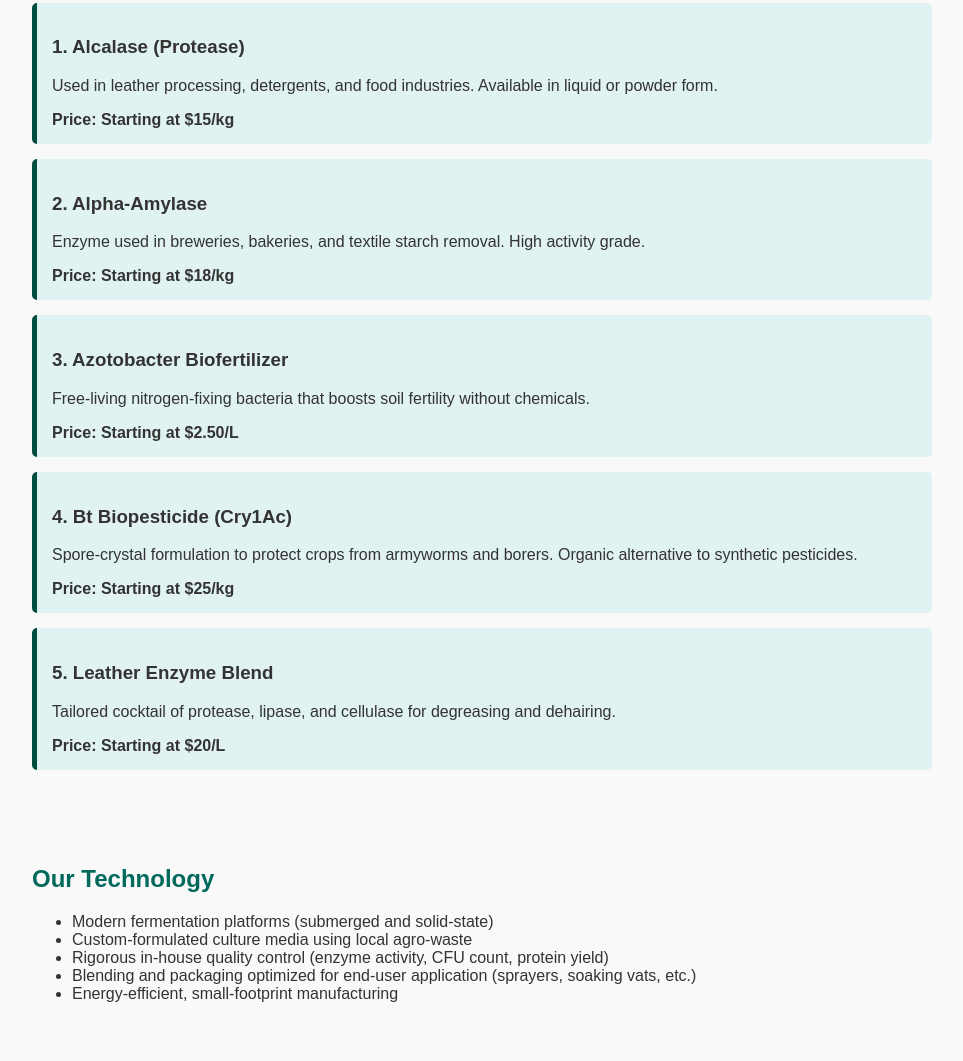
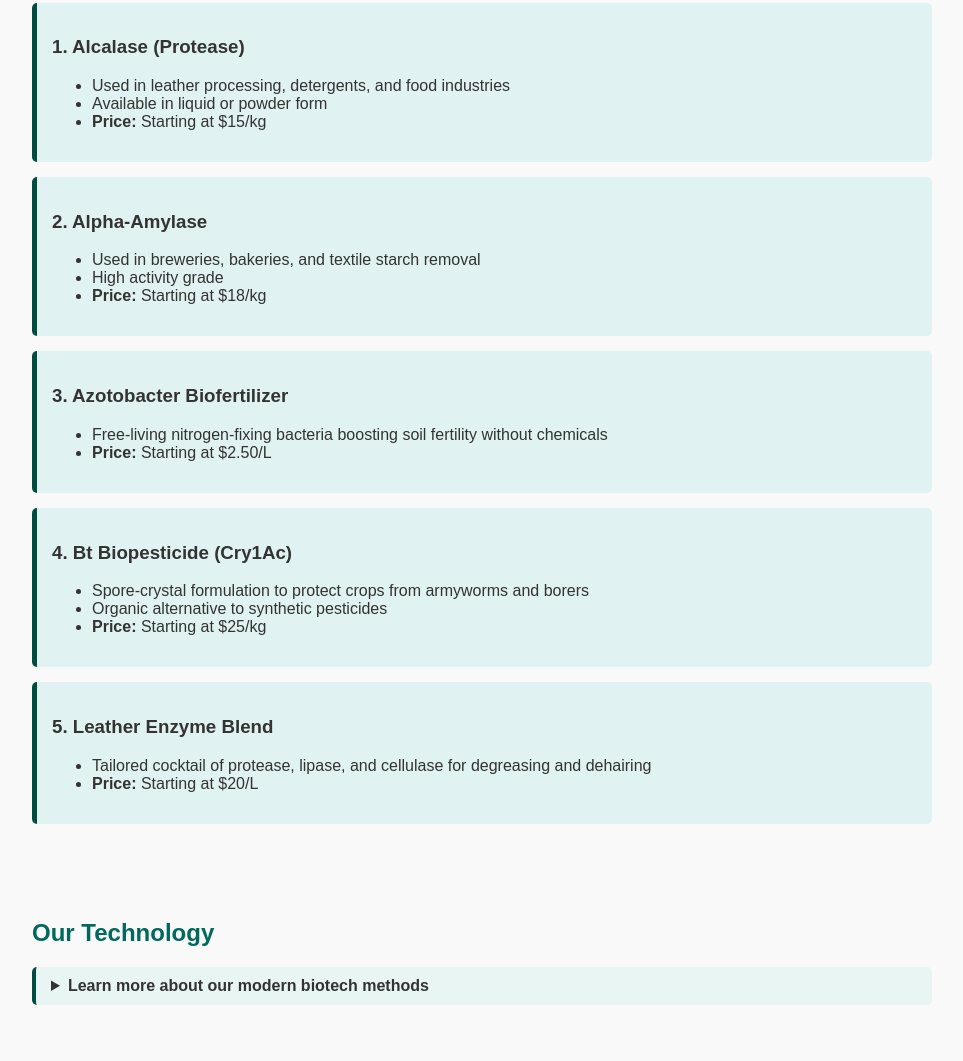
Before and after one commit to mgarsamo/geez-biotech, a plain HTML site: page index.html in a window 1280 px wide. Shown: the part 571-1632 px from the top of the page, without its empty margins (158-1121 px from the left). Drawn offline with Linux system fonts and the light colour scheme.

Commit message:
index.html

```diff
--- a/index.html
+++ b/index.html
@@ -4,7 +4,7 @@
   <meta charset="UTF-8" />
   <meta name="viewport" content="width=device-width, initial-scale=1.0"/>
 
-  <!-- Added meta description for SEO -->
+  <!-- Meta description for SEO -->
   <meta name="description" content="Ge'ez Bio | GeezBio | Ge'ezBio - Ethiopia’s leading biotech innovator delivering high-quality enzymes for brewing, textile, and food industries, alongside biofertilizers and eco-friendly biopesticides for sustainable agriculture and green farming. Trusted local producer supporting Ethiopian and East African farmers with natural pest control and enzyme solutions." />
 
   <title>Ge'ez Bio</title>
@@ -50,6 +50,18 @@
       height: 600px;
       border: none;
     }
+    details {
+      background-color: #e8f5f2;
+      border-left: 4px solid #004d40;
+      padding: 10px 15px;
+      margin: 15px 0;
+      border-radius: 5px;
+    }
+    details summary {
+      font-weight: bold;
+      cursor: pointer;
+      outline: none;
+    }
   </style>
 
   <script type="application/ld+json">
@@ -79,7 +91,7 @@
   }
   </script>
 
-  <!-- Added FAQPage structured data for rich results -->
+  <!-- FAQPage structured data -->
   <script type="application/ld+json">
   {
     "@context": "https://schema.org",
@@ -135,37 +147,52 @@
 
   <div class="product">
     <h3>1. Alcalase (Protease)</h3>
-    <p>Used in leather processing, detergents, and food industries. Available in liquid or powder form.</p>
-    <strong>Price: Starting at $15/kg</strong>
+    <ul>
+      <li>Used in leather processing, detergents, and food industries</li>
+      <li>Available in liquid or powder form</li>
+      <li><strong>Price:</strong> Starting at $15/kg</li>
+    </ul>
   </div>
 
   <div class="product">
     <h3>2. Alpha-Amylase</h3>
-    <p>Enzyme used in breweries, bakeries, and textile starch removal. High activity grade.</p>
-    <strong>Price: Starting at $18/kg</strong>
+    <ul>
+      <li>Used in breweries, bakeries, and textile starch removal</li>
+      <li>High activity grade</li>
+      <li><strong>Price:</strong> Starting at $18/kg</li>
+    </ul>
   </div>
 
   <div class="product">
     <h3>3. Azotobacter Biofertilizer</h3>
-    <p>Free-living nitrogen-fixing bacteria that boosts soil fertility without chemicals.</p>
-    <strong>Price: Starting at $2.50/L</strong>
+    <ul>
+      <li>Free-living nitrogen-fixing bacteria boosting soil fertility without chemicals</li>
+      <li><strong>Price:</strong> Starting at $2.50/L</li>
+    </ul>
   </div>
 
   <div class="product">
     <h3>4. Bt Biopesticide (Cry1Ac)</h3>
-    <p>Spore-crystal formulation to protect crops from armyworms and borers. Organic alternative to synthetic pesticides.</p>
-    <strong>Price: Starting at $25/kg</strong>
+    <ul>
+      <li>Spore-crystal formulation to protect crops from armyworms and borers</li>
+      <li>Organic alternative to synthetic pesticides</li>
+      <li><strong>Price:</strong> Starting at $25/kg</li>
+    </ul>
   </div>
 
   <div class="product">
     <h3>5. Leather Enzyme Blend</h3>
-    <p>Tailored cocktail of protease, lipase, and cellulase for degreasing and dehairing.</p>
-    <strong>Price: Starting at $20/L</strong>
+    <ul>
+      <li>Tailored cocktail of protease, lipase, and cellulase for degreasing and dehairing</li>
+      <li><strong>Price:</strong> Starting at $20/L</li>
+    </ul>
   </div>
 </section>
 
 <section id="technology">
   <h2>Our Technology</h2>
+  <details>
+    <summary>Learn more about our modern biotech methods</summary>
     <ul>
       <li>Modern fermentation platforms (submerged and solid-state)</li>
       <li>Custom-formulated culture media using local agro-waste</li>
@@ -173,10 +200,12 @@
       <li>Blending and packaging optimized for end-user application (sprayers, soaking vats, etc.)</li>
       <li>Energy-efficient, small-footprint manufacturing</li>
     </ul>
+  </details>
 </section>
 
 <section id="about">
   <h2>Our Story</h2>
+  <!-- No changes here as requested -->
   <p>Our journey began with a shared concern: the undeniable harm that chemical-based fertilizers and pesticides are causing to both human health and the environment. We couldn’t look away from the long-term damage—soil degradation, water contamination, and the growing health risks tied to the food we consume.
 With Lydia’s background in medicine and Melaku’s in biochemistry, we found a natural synergy. Together, we envisioned a more holistic approach—one that protects human well-being, nourishes the earth, and uplifts local communities.
 Ge’ez Bio was born from that vision: a commitment to creating safe, and effective alternatives. We believe that healthy food starts with healthy soil, and that true progress must be rooted in science, sustainability, and a deep respect for life. Our work is not just about replacing chemicals—it’s about restoring balance and dignity to the way we grow, eat, and live.
@@ -197,18 +226,17 @@ Ge’ez Bio was born from that vision: a commitment to creating safe, and effect
 
 <section id="partnerships">
   <h2>Partner With Us</h2>
-  <p>
-    We welcome partnerships across the spectrum—from local cooperatives to global organizations. Whether you're looking to distribute, invest, research, or co-create, we’re building something that thrives on collaboration.
-  </p>
+  <details>
+    <summary>Explore partnership opportunities</summary>
+    <p>We welcome partnerships across the spectrum—from local cooperatives to global organizations. Whether you're looking to distribute, invest, research, or co-create, we’re building something that thrives on collaboration.</p>
     <ul>
       <li><strong>Distributors:</strong> Help us reach farmers, tanneries, and breweries.</li>
       <li><strong>Investors:</strong> Seed or grant funding to scale local manufacturing capacity.</li>
       <li><strong>Universities & NGOs:</strong> Research collaborations and technology outreach.</li>
       <li><strong>Farmers & Processors:</strong> Let’s design inputs that work for your crops and workflows.</li>
     </ul>
-  <p>
-    Interested? <a href="#contact">Reach out here</a> or email us directly: <strong>melaku.garsamo@gmail.com</strong>
-  </p>
+    <p>Interested? <a href="#contact">Reach out here</a> or email us directly: <strong>melaku.garsamo@gmail.com</strong></p>
+  </details>
 </section>
 
 <section id="leadership">
@@ -231,7 +259,6 @@ Ge’ez Bio was born from that vision: a commitment to creating safe, and effect
 
   <br/><br/>
 
-
   <p><strong>Email:</strong> <a href="mailto:info@geezbiotech.com">melaku.garsamo@gmail.com</a></p>
   <p><strong>WhatsApp:</strong> <a href="https://wa.me/2519XXXXXXX" target="_blank">+251 901025304</a></p>
   <p><strong>Location:</strong> Addis Ababa, Ethiopia</p>
@@ -239,11 +266,14 @@ Ge’ez Bio was born from that vision: a commitment to creating safe, and effect
 
 <section id="faq">
   <h2>Frequently Asked Questions</h2>
-  <h3>What is Ge'ez Bio?</h3>
+  <details>
+    <summary>What is Ge'ez Bio?</summary>
     <p>Ge'ez Bio (also spelled Ge'ezBio, GeezBio, or Geez Bio) is an Ethiopian biotechnology company specializing in the production of enzymes, biofertilizers, and eco-friendly pesticides aimed at sustainable agriculture.</p>
-
-  <h3>How can I purchase products from Ge'ez Bio?</h3>
+  </details>
+  <details>
+    <summary>How can I purchase products from Ge'ez Bio?</summary>
     <p>You can order our products directly through our website or contact us via email at <strong>melaku.garsamo@gmail.com</strong> for inquiries and bulk orders.</p>
+  </details>
 </section>
 
 <footer>
```
Lines whose indentation alone changed are shown as unchanged.
